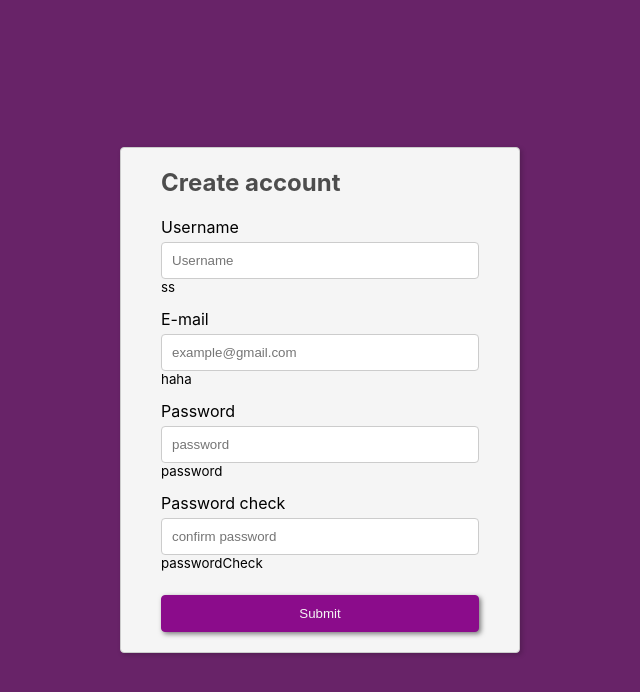
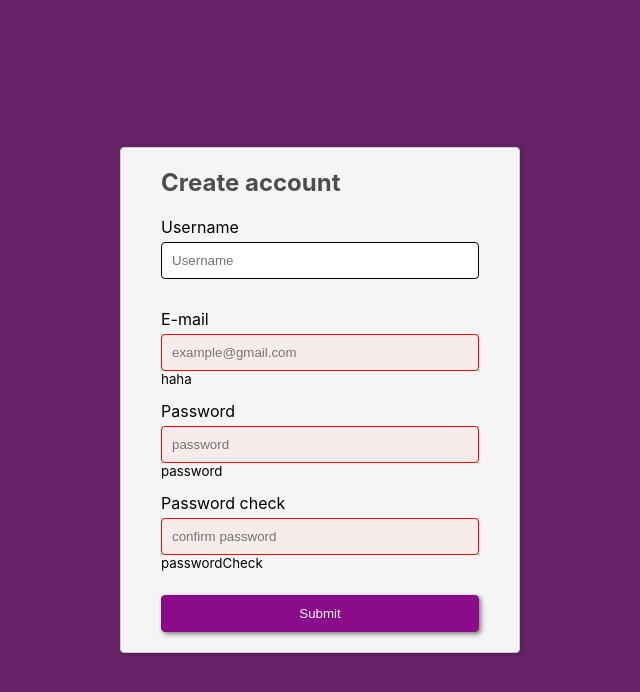
Before and after one commit to muskanmahajan37/Just-training-react, a React (Create React App) app: page / in a window 1280 px wide. Shown: the top 692 px of the page, without its empty margins (320-960 px from the left). Built offline with nearby package versions, Linux system fonts and the light colour scheme.

Commit message:
input validation

```diff
--- a/src/components/Form.js
+++ b/src/components/Form.js
@@ -6,15 +6,13 @@ import Button from "./Button";
 function Form() {
     const [usernameInfo, setUsernameInfo] = useState({
         usernameInput: '',
-        usernameErrorMessage: 'ss',
+        usernameErrorMessage: '',
         isUsernameValid: true
     })
 
 
 
     function updateUsernameInfo(e) {
-        console.log(e.target.value)
-
         e.preventDefault();
         setUsernameInfo((usernameValues) => {
             const currentUsernameInfo = {
@@ -23,6 +21,24 @@ function Form() {
             }
             return currentUsernameInfo;
         })
+
+        if (usernameInfo.usernameInput.trim().length <= 5 ) {
+            setUsernameInfo((usernameValues) => {
+                const currentUsernameInfo = {
+                    ...usernameValues,
+                    isUsernameValid: false
+                }
+                return currentUsernameInfo
+            })
+        } else {
+            setUsernameInfo((usernameValues) => {
+                const currentUsernameInfo = {
+                    ...usernameValues,
+                    isUsernameValid: true
+                }
+                return currentUsernameInfo
+            })
+        }
 
     }
 
@@ -40,9 +56,10 @@ function Form() {
                 id="username"
                 type="text"
                 name="username"
+                booleano={usernameInfo.isUsernameValid}
                 placeHolder="Username"
                 outputMessages={usernameInfo.usernameErrorMessage}
-                onChangeHandler={updateUsernameInfo}
+                onUpdateUsernameInfo={updateUsernameInfo}
             >
                 Username
             </FormControl>
--- a/src/components/FormControl.css
+++ b/src/components/FormControl.css
@@ -12,7 +12,9 @@
 }
 
 .form-control input{
+    outline: none;
     padding: 10px;
     border-radius: 4px;
     border: 1px solid #ccc;
+    background: rgb(247, 235, 235);
 }
--- a/src/components/FormControl.js
+++ b/src/components/FormControl.js
@@ -2,6 +2,8 @@ import "./FormControl.css";
 import ErrorMessages from "./ErrorMessages";
 
 function FormControl(props) {
+    let isValid = props.booleano;
+
     return (
         <div className="form-control">
             <label for={props.id}>{props.children}</label>
@@ -11,8 +13,14 @@ function FormControl(props) {
                 name={props.name}
                 placeholder={props.placeHolder}
                 onChange={props.onUpdateUsernameInfo}
+                style={
+                    {
+                        borderColor: !isValid ? "red" : "black",
+                        backgroundColor: !isValid ? 'rgb(247, 235, 235)' : 'white'
+                    }
+                }
             ></input>
-            <ErrorMessages ErrorMessages={props.outputMessages}/>
+            <ErrorMessages ErrorMessages={props.outputMessages} />
         </div>
     );
 }
```
